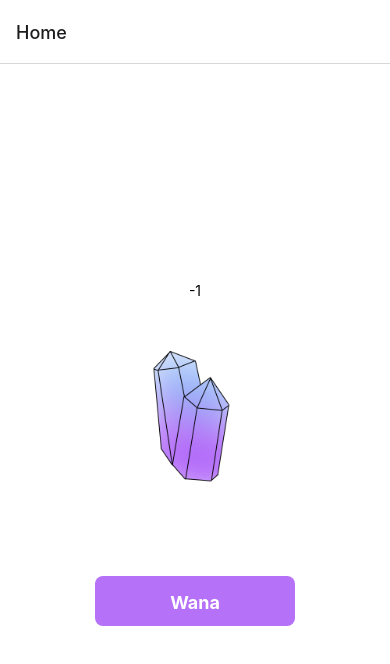
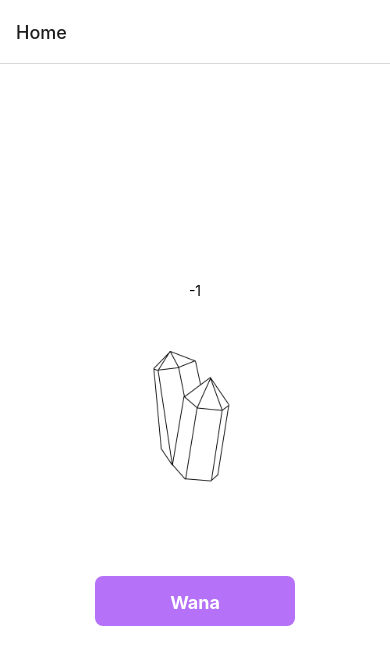
Before and after one commit to kluenkersen/wanaflow, a React Native app: screen /Home in a window 390 px wide. Shown: the top 664 px of the page. Built offline with nearby package versions, Linux system fonts and the light colour scheme.

Commit message:
deployment for phil"

```diff
--- a/screens/home.tsx
+++ b/screens/home.tsx
@@ -23,12 +23,12 @@ export default function HomeScreen({ navigation }) {
     async function loadFile() {
         if (Platform.OS !== 'web') {
             try {
-                let status = await Storage.getItem({ key: "opacityStatus"});
+                let status = await Storage.getItem({ key: "opacityStatus" });
                 if (status != null) {
                     setOpacityStatus(status);
                 }
             }
-            catch(e){
+            catch (e) {
                 console.log(e);
             }
         }
@@ -41,7 +41,8 @@ export default function HomeScreen({ navigation }) {
             </View>
 
             <View style={globalStyles.containerTop}>
-                <Image style={styles.logo} source={require('./../assets/icon.png')} />
+                <Image style={{ width: 200, height: 200, resizeMode: 'contain', opacity: opacityStatus/100 }} source={require('./../assets/icon.png')} />
+                <Image style={{ width: 200, height: 200, resizeMode: 'contain',  position: 'absolute',}} source={require('./../assets/icon_colorless.png')} />
             </View>
 
             <View style={globalStyles.containerBottom}>
```
